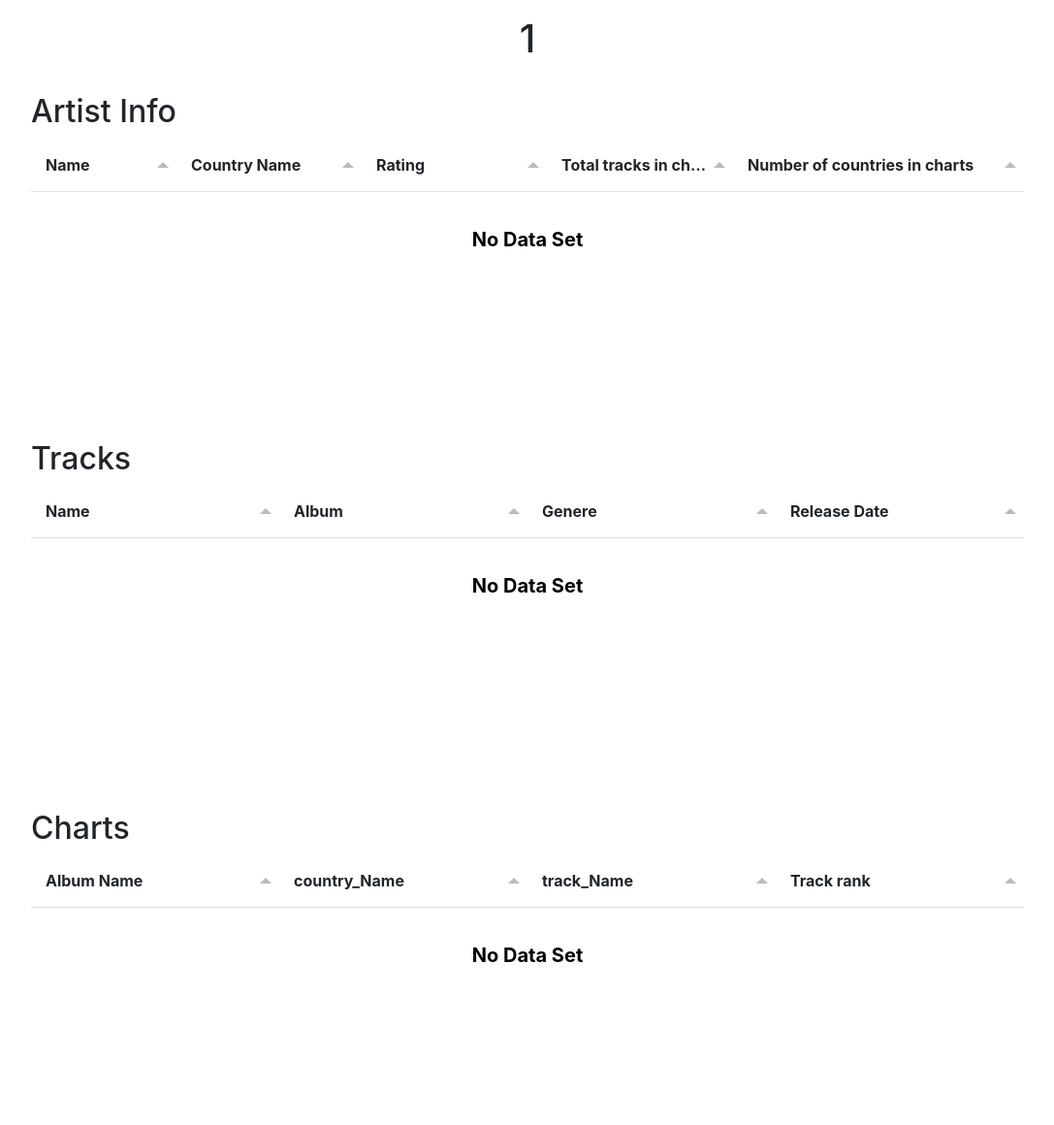
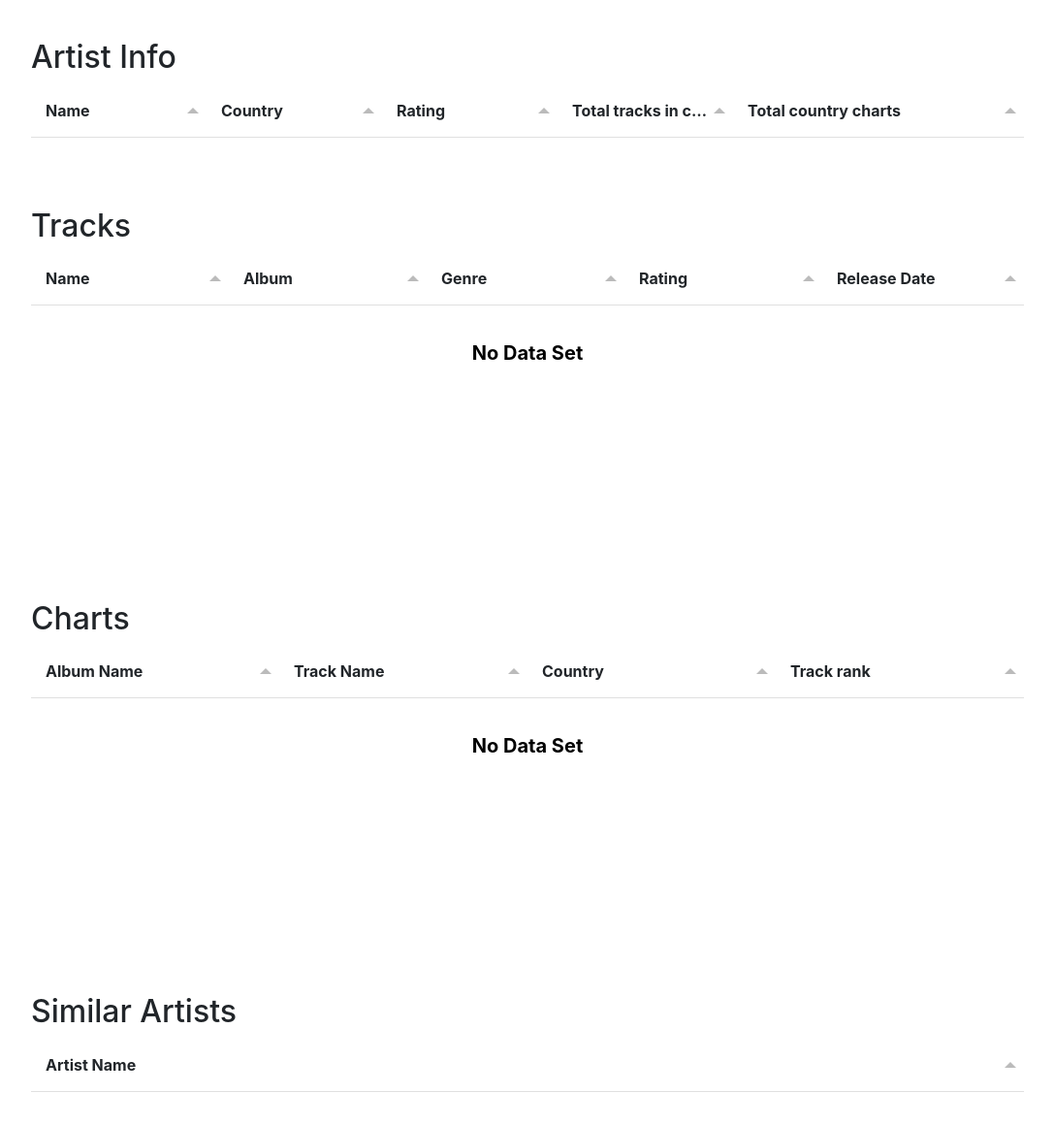
Before and after one commit to nadavbenyamini/dbs-project, a Flask app: page /artist/1 in a window 1280 px wide. Shown: the part 187-1347 px from the top of the page at 97% size, without its empty margins (96-1183 px from the left). Run offline with Flask 2, Linux system fonts and the light colour scheme; data that the repository does not hold is empty; some libraries are stand-ins or nearby versions.

Commit message:
Finalizing artist and country pages

```diff
--- a/database/queries/tracks_view.sql
+++ b/database/queries/tracks_view.sql
@@ -4,11 +4,13 @@ create or replace view TracksView as
 	    t.album_id,
 	    t.artist_id,
 	    t.genre_id,
+	    t.track_rating,
 	    al.album_name,
 	    ar.artist_name,
 	    g.genre_parent_id,
 	    g.genre_full_name as genre_name,
 	    t.track_release_date,
+	    DATE_FORMAT(t.track_release_date, '%M %d, %Y') as track_release_date_formatted,
 	    t.track_lyrics
   from Tracks t
   left join GenresView g
--- a/static/js/artist.js
+++ b/static/js/artist.js
@@ -1,9 +1,11 @@
+
+const artist_id = $("#artist_id").last().html();
 
 function launch(){
-    getArtistInfoTable()
+    getArtistInfoTable();
     getChartsTable();
     getTracksTable();
-    getSimilarTable()
+    getSimilarTable();
 }
 
 
@@ -12,20 +14,19 @@ function getArtistInfoTable() {
     const artistUrl = function(cell) { return `${cell['_cell']['value']}`;};
     const countryUrl = function(cell) { return `../country/${cell['_cell']['value']}`;};
     return new Tabulator("#artist-info-table", {
-        height:"311px",
         layout:"fitColumns",
-        placeholder:"No Data Set",
+        placeholder: "No Data Set",
         ajaxURL: `http://${server}:${port_api}/artist/${artist_id}`,
         ajaxResponse:function(url, params, response){
             return response; //return the tableData property of a response json object
         },
         columns:[ //Define Table Columns
-            {title:"Name", field:"artist_id", width:150, formatter: "link", formatterParams: {url: artistUrl, target: '_blank', labelField: 'artist_name'}},
-            {title:"Country Name", field:"artist_country_id", formatter: "link", formatterParams: {url: countryUrl, target: '_blank', labelField: 'artist_country_name'}},
+            {title:"Name", field:"artist_id", formatter: "link", formatterParams: {url: artistUrl, target: '_blank', labelField: 'artist_name'}},
+            {title:"Country", field:"artist_country_id", formatter: "link", formatterParams: {url: countryUrl, target: '_blank', labelField: 'artist_country_name'}},
             {title:"Id", field:"artist_id", visible:false},
-            {title:"Rating", field:"artist_rating", align:"left"},
+            {title:"Rating", field:"artist_rating", align:"left", formatter: "star", formatterParams: {stars: 5}},
             {title:"Total tracks in charts", field:"total_tracks_in_charts"},
-            {title:"Number of countries in charts", field:"unique_country_charts",width:300}
+            {title:"Total country charts", field:"unique_country_charts", width:300}
         ]
     });
 }
@@ -34,23 +35,21 @@ function getTracksTable() {
     const artist_id = $("#artist_id").last().html();
     const trackUrl = function(cell) { return `../track/${cell['_cell']['value']}`;};
     return new Tabulator("#songs-table", {
-        height:"311px",
         layout:"fitColumns",
+        height: "311px",
         placeholder:"No Data Set",
         ajaxURL: `http://${server}:${port_api}/artist_tracks/${artist_id}`,
         ajaxResponse:function(url, params, response){
-            response.forEach(function(item){
-                item["track_rating"] = item["track_rating"]/20
-            });
             return response; //return the tableData property of a response json object
         },
         columns:[ //Define Table Columns
-            {title:"Id", field:"al.artist_id", visible:false},
-            {title:"Name", field:"track_id", formatter: "link", formatterParams: {url: trackUrl, target: '_blank', labelField: 'track_name'}},
-            {title:"Id", field:"album_id", visible:false},
-            {title:"Album", field:"album_name"},
-            {title:"Genere", field:"genre_name"},
-            {title:"Release Date", field:"track_release_date"}
+            {title:"Id", field: "al.artist_id", visible:false},
+            {title:"Name", field: "track_id", formatter: "link", formatterParams: {url: trackUrl, target: '_blank', labelField: 'track_name'}},
+            {title:"Id", field: "album_id", visible:false},
+            {title:"Album", field: "album_name"},
+            {title:"Genre", field: "genre_name"},
+            {title:"Rating", field: "track_rating", align:"left", formatter: "star", formatterParams: {stars: 5}},
+            {title:"Release Date", field: "track_release_date"}
         ]
     });
 }
@@ -60,8 +59,8 @@ function getChartsTable() {
     const trackUrl = function(cell) { return `../track/${cell['_cell']['value']}`;};
     const countryUrl = function(cell) { return `../country/${cell['_cell']['value']}`;};
     return new Tabulator("#artist-chart", {
+        layout:"fitColumns",
         height: "311px",
-        layout: "fitColumns",
         placeholder: "No Data Set",
         ajaxURL: `http://${server}:${port_api}/artist_charts/${artist_id}`,
         ajaxResponse: function (url, params, response) {
@@ -69,18 +68,17 @@ function getChartsTable() {
         },
         columns: [ //Define Table Columns
             {title: "Album Name", field: "album_name"},
-            {title: "country_Name", field: "country_id", formatter: "link", formatterParams: {url: countryUrl, target: '_blank', labelField: 'country_name'}},
-            {title: "track_Name", field: "track_id", formatter: "link", formatterParams: {url: trackUrl, target: '_blank', labelField: 'track_name'}},
+            {title: "Track Name", field: "track_id", formatter: "link", formatterParams: {url: trackUrl, target: '_blank', labelField: 'track_name'}},
+            {title: "Country", field: "country_id", formatter: "link", formatterParams: {url: countryUrl, target: '_blank', labelField: 'country_name'}},
             {title: "Track rank", field: "track_rank"},
         ]
     });
 }
 function getSimilarTable() {
-    const artist_id = $("#artist_id").last().html();
     const artistUrl = function(cell) { return `${cell['_cell']['value']}`;};
     return new Tabulator("#similar-artist-chart", {
+        layout: "fitColumns",
         height: "311px",
-        layout: "fitColumns",
         placeholder: "No Data Set",
         ajaxURL: `http://${server}:${port_api}/similar_artists/${artist_id}`,
         ajaxResponse: function (url, params, response) {
--- a/templates/artist.html
+++ b/templates/artist.html
@@ -22,16 +22,16 @@
 	</div>
 
     <div class="middle">
-        <h1 id="artist_id" style="text-align: center;">{{ artist_id }}</h1>
 		<br>
 		<h2>Artist Info</h2>
 		<div id="artist-info-table"></div>
+        <br><br>
 		<h2>Tracks</h2>
 		<div id="songs-table"></div>
-		<br>
+		<br><br>
 		<h2>Charts</h2>
 		<div id="artist-chart"></div>
-		<br>
+		<br><br>
 		<h2>Similar Artists</h2>
 		<div id="similar-artist-chart"></div>
 		<br>
@@ -50,5 +50,6 @@
 	<script type="text/javascript" src="../static/js/config.js" defer></script>
 	<script type="text/javascript" src="../static/js/artist.js" defer></script>
 
+    <span id="artist_id" hidden="true">{{ artist_id }}</span>
 </body>
 </html>
--- a/templates/country.html
+++ b/templates/country.html
@@ -24,7 +24,6 @@
 	</div>
 
 	<div class="middle">
-		<h1 id="country_id" style="text-align: center;">{{ country_id }}</h1>
 		<img class="country_flag" id="country_flag_id"/>
 
 		<h2>Top Hearing Songs</h2>
@@ -52,5 +51,6 @@
 	<script type="text/javascript" src="https://www.gstatic.com/charts/loader.js"></script>
 	<script type="text/javascript" src="../static/js/config.js" defer></script>
 	<script type="text/javascript" src="../static/js/country.js" defer></script>
+    <span id="country_id" hidden="true">{{ country_id }}</span>
 </body>
 </html>
```
Also changed, not shown: server/artist.py (+8 -4 lines), server/country.py (+3 -6 lines), static/js/country.js (+11 -23 lines).
